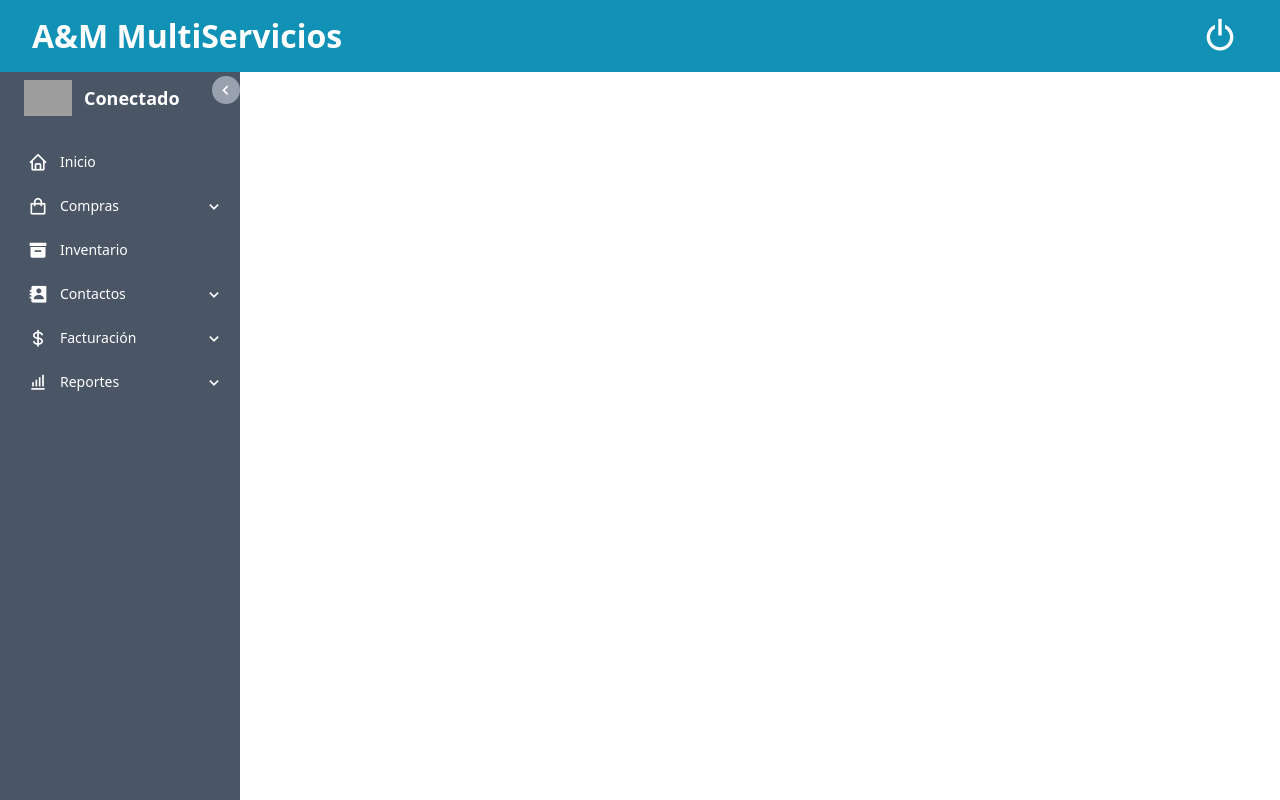
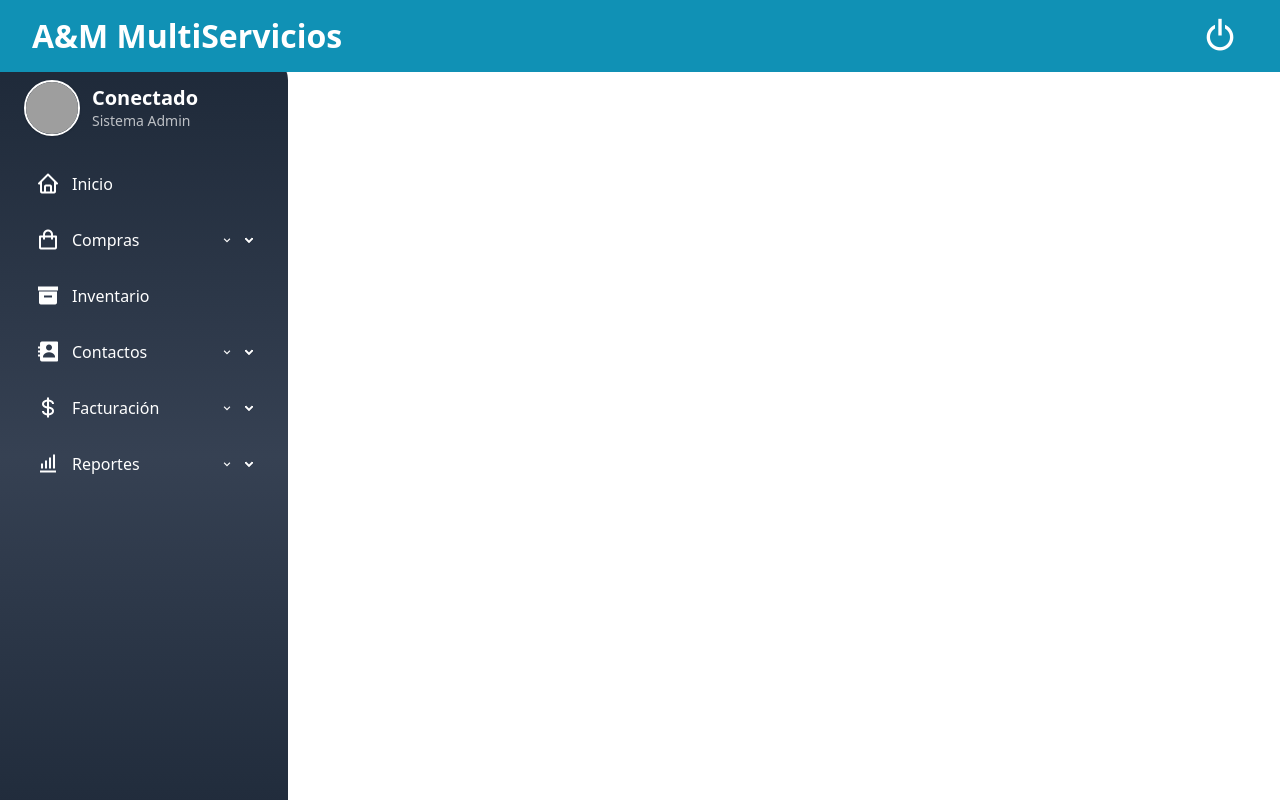
Before and after one commit to JoseMi317/store-app, an Angular app: page / in a window 1280 px wide. Built offline with nearby package versions, Linux system fonts and the light colour scheme; grey boxes are pictures that could not be loaded.

Commit message:
fix a sidebar

```diff
--- a/package.json
+++ b/package.json
@@ -22,6 +22,7 @@
     "@angular/router": "^19.0.0",
     "@angular/ssr": "^19.0.7",
     "@tailwindcss/postcss": "^4.1.5",
+    "daisyui": "^5.0.35",
     "express": "^4.18.2",
     "postcss": "^8.5.3",
     "rxjs": "~7.8.0",
--- a/src/app/app.component.html
+++ b/src/app/app.component.html
@@ -1,21 +1,13 @@
+<div class="flex flex-col h-screen">
+    <!-- Navbar normal -->
+    <app-navbar></app-navbar>
+    <div class="flex flex-1 overflow-hidden py-14">
+      <aside class="w-72 bg-base-200 shadow-inner">
+        <app-sidebar></app-sidebar>
+      </aside>
 
-<app-navbar></app-navbar>
-<app-sidebar></app-sidebar>
-<router-outlet></router-outlet>
-<!--
-    Aqui seguis con el codigo en el o la importacion de componentes.
-    Te recomiendo seguir una estructura bastante organizada.
-    A su vez te recomiendo tener buenas extensiones para el desarrollo web... te dejo unas
-    -> Git Lens
-    -> Prettier
-    -> angular language service
-    -> Angular Snippets
-    -> Angular 2 TypeScript Snippets
-    -> Angular schematics
-    -> indent-rainbow
-    -> y sobre todo GitHub Copilot esta neta que te va a servir... Y si
-    no tienes la version paga puedes usar el de la universidad o el de la escuela
-    en github student developer pack podes pedir el git pro solo  con tu correo de la U
-    y neta que te lo recomindo jeje suerte guapo me preguntas cualquier coosa o si alguien ams lee esto
-    suerte en su poryecto y cualquier duda me pueden preguntar :3
--->
+      <main class="flex-1 overflow-auto p-6 bg-base-100">
+        <router-outlet></router-outlet>
+      </main>
+    </div>
+  </div>
--- a/src/app/app.routes.ts
+++ b/src/app/app.routes.ts
@@ -1,6 +1,8 @@
 import { Routes } from '@angular/router';
-import { CompranuevaComponent } from './components/COMPRANUEVA/compranueva.component';
+import { CompranuevaComponent } from './pages/COMPRANUEVA/compranueva.component';
 
 export const routes: Routes = [
-    {path: 'compranueva', component: CompranuevaComponent}
+    {
+        path: 'compranueva', component: CompranuevaComponent
+    },
 ];
--- a/src/app/components/sidebar/sidebar.component.html
+++ b/src/app/components/sidebar/sidebar.component.html
@@ -1,78 +1,89 @@
-<div class="sidebar fixed top-16 left-0 flex flex-col items-center justify-between w-60 h-full p-4 bg-gray-600 transition-all duration-300 ease-in-out">
-    <div class="encabezado w-full">
-        <div class="menu-btn absolute top-3 right-0 flex items-center justify-center w-7 h-7 rounded-full bg-gray-400 text-white cursor-pointer transition-all duration-300 ease-in-out">
-            <i class='bx bx-chevron-left text-xl'></i>
-        </div>
-        <div class="brand2 flex items-center gap-3 pl-2 mb-7 overflow-hidden">
-            <img src="/IMG/57967b8930c1ce7f5269370bb3faea67.jpg" alt="" class="w-12">
-            <span class="text-white text-lg font-semibold">Conectado</span>
+<div class="drawer lg:drawer-open">
+    <input id="my-drawer" type="checkbox" class="drawer-toggle" />
+    <div class="drawer-side">
+      <label for="my-drawer" class="drawer-overlay"></label>
+
+      <aside class="menu p-6 w-72 min-h-screen bg-gradient-to-b from-gray-800 via-gray-700 to-gray-800 text-white shadow-2xl rounded-tr-3xl">
+
+        <div class="flex items-center gap-3 mb-6">
+          <img src="/IMG/57967b8930c1ce7f5269370bb3faea67.jpg" class="w-14 h-14 rounded-full border-2 border-white shadow" alt="Logo" />
+          <div>
+            <span class="text-xl font-bold leading-tight block">Conectado</span>
+            <span class="text-sm opacity-70">Sistema Admin</span>
           </div>
         </div>
 
-    <div class="menu-container flex flex-col items-center w-full h-full">
-        <ul class="menu w-full flex flex-col gap-2">
-            <li class="menu-item relative">
-                <a href="#" class="menu-link flex items-center py-2 text-white text-sm rounded-md hover:bg-gray-400">
-                    <i class='bx bx-home text-xl px-3'></i>
-                    <span>Inicio</span>
+        <ul class="space-y-2">
+          <li>
+            <a class="items-center gap-3 p-3 rounded-lg hover:bg-gray-600 transition">
+              <i class="bx bx-home text-2xl"></i>
+              <span class="text-base font-medium">Inicio</span>
             </a>
           </li>
-            <li class="menu-item relative">
-                <a href="#" class="menu-link flex items-center py-2 text-white text-sm rounded-md hover:bg-gray-400" data-submenu-target="submenu1">
-                    <i class='bx bx-shopping-bag text-xl px-3'></i>
-                    <span>Compras</span>
-                    <i class='bx bx-chevron-down text-xl ml-auto'></i>
-                </a>
-                <ul id="submenu1" class="sub-menu overflow-hidden h-0 transition-all duration-300 ease-in-out bg-gray-400 rounded-md">
+
           <li>
-                        <a routerLink="/compranueva"
-                           routerLinkActive="active"
-                           class="sub-menu-link flex ml-10 py-2 text-white text-xs font-semibold rounded-md hover:bg-gray-500">
-                          Compra Nueva
+            <details class="group">
+              <summary class="flex items-center gap-3 p-3 rounded-lg hover:bg-gray-600 cursor-pointer transition">
+                <i class="bx bx-shopping-bag text-2xl"></i>
+                <span class="text-base font-medium">Compras</span>
+                <i class="bx bx-chevron-down ml-auto transition-transform group-open:rotate-180"></i>
+              </summary>
+              <ul class="ml-8 mt-2 space-y-1">
+                <li><a  class="block py-2 pl-2 rounded-md hover:bg-gray-700 text-sm">Compra Nueva</a></li>
+                <li><a  class="block py-2 pl-2 rounded-md hover:bg-gray-700 text-sm">Historial Compra</a></li>
+              </ul>
+            </details>
+          </li>
+
+          <li>
+            <a class="flex items-center gap-3 p-3 rounded-lg hover:bg-gray-600 transition">
+              <i class="bx bxs-box text-2xl"></i>
+              <span class="text-base font-medium">Inventario</span>
             </a>
           </li>
-                    <li><a href="#" class="sub-menu-link flex ml-10 py-2 text-white text-xs font-semibold rounded-md hover:bg-gray-500">Historial Compra</a></li>
+
+          <li>
+            <details class="group">
+              <summary class="flex items-center gap-3 p-3 rounded-lg hover:bg-gray-600 cursor-pointer transition">
+                <i class="bx bxs-contact text-2xl"></i>
+                <span class="text-base font-medium">Contactos</span>
+                <i class="bx bx-chevron-down ml-auto transition-transform group-open:rotate-180"></i>
+              </summary>
+              <ul class="ml-8 mt-2 space-y-1">
+                <li><a class="block py-2 pl-2 rounded-md hover:bg-gray-700 text-sm">Proveedores</a></li>
+                <li><a class="block py-2 pl-2 rounded-md hover:bg-gray-700 text-sm">Clientes</a></li>
               </ul>
+            </details>
           </li>
-            <li class="menu-item relative">
-                <a href="/Inventario.html" class="menu-link flex items-center py-2 text-white text-sm rounded-md hover:bg-gray-400">
-                    <i class='bx bxs-box text-xl px-3'></i>
-                    <span>Inventario</span>
-                </a>
+
+          <li>
+            <details class="group">
+              <summary class="flex items-center gap-3 p-3 rounded-lg hover:bg-gray-600 cursor-pointer transition">
+                <i class="bx bx-dollar text-2xl"></i>
+                <span class="text-base font-medium">Facturación</span>
+                <i class="bx bx-chevron-down ml-auto transition-transform group-open:rotate-180"></i>
+              </summary>
+              <ul class="ml-8 mt-2 space-y-1">
+                <li><a class="block py-2 pl-2 rounded-md hover:bg-gray-700 text-sm">Nueva Venta</a></li>
+                <li><a class="block py-2 pl-2 rounded-md hover:bg-gray-700 text-sm">Administrar Facturas</a></li>
+              </ul>
+            </details>
           </li>
-            <li class="menu-item relative">
-                <a href="#" class="menu-link flex items-center py-2 text-white text-sm rounded-md hover:bg-gray-400" data-submenu-target="submenu2">
-                    <i class='bx bxs-contact text-xl px-3'></i>
-                    <span>Contactos</span>
-                    <i class='bx bx-chevron-down text-xl ml-auto'></i>
-                </a>
-                <ul id="submenu2" class="sub-menu overflow-hidden h-0 transition-all duration-300 ease-in-out bg-gray-400 rounded-md">
-                    <li><a href="/Proveedores.html" class="sub-menu-link flex ml-10 py-2 text-white text-xs font-semibold rounded-md hover:bg-gray-500">Contacto Proveedores</a></li>
-                    <li><a href="/Clientes.html" class="sub-menu-link flex ml-10 py-2 text-white text-xs font-semibold rounded-md hover:bg-gray-500">Contacto Clientes</a></li>
+
+          <li>
+            <details class="group">
+              <summary class="flex items-center gap-3 p-3 rounded-lg hover:bg-gray-600 cursor-pointer transition">
+                <i class="bx bx-bar-chart-alt text-2xl"></i>
+                <span class="text-base font-medium">Reportes</span>
+                <i class="bx bx-chevron-down ml-auto transition-transform group-open:rotate-180"></i>
+              </summary>
+              <ul class="ml-8 mt-2 space-y-1">
+                <li><a class="block py-2 pl-2 rounded-md hover:bg-gray-700 text-sm">Ventas</a></li>
+                <li><a class="block py-2 pl-2 rounded-md hover:bg-gray-700 text-sm">Productos</a></li>
               </ul>
-            </li>
-            <li class="menu-item relative">
-                <a href="#" class="menu-link flex items-center py-2 text-white text-sm rounded-md hover:bg-gray-400" data-submenu-target="submenu3">
-                    <i class='bx bx-dollar text-xl px-3'></i>
-                    <span>Facturación</span>
-                    <i class='bx bx-chevron-down text-xl ml-auto'></i>
-                </a>
-                <ul id="submenu3" class="sub-menu overflow-hidden h-0 transition-all duration-300 ease-in-out bg-gray-400 rounded-md">
-                    <li><a href="/NuevaVenta.html" class="sub-menu-link flex ml-10 py-2 text-white text-xs font-semibold rounded-md hover:bg-gray-500">Nueva Venta</a></li>
-                    <li><a href="/Facturas.html" class="sub-menu-link flex ml-10 py-2 text-white text-xs font-semibold rounded-md hover:bg-gray-500">Administrar facturas</a></li>
-                </ul>
-            </li>
-            <li class="menu-item relative">
-                <a href="#" class="menu-link flex items-center py-2 text-white text-sm rounded-md hover:bg-gray-400" data-submenu-target="submenu4">
-                    <i class='bx bx-bar-chart-alt text-xl px-3'></i>
-                    <span>Reportes</span>
-                    <i class='bx bx-chevron-down text-xl ml-auto'></i>
-                </a>
-                <ul id="submenu4" class="sub-menu overflow-hidden h-0 transition-all duration-300 ease-in-out bg-gray-400 rounded-md">
-                    <li><a href="/ReporteVentas.html" class="sub-menu-link flex ml-10 py-2 text-white text-xs font-semibold rounded-md hover:bg-gray-500">Reporte ventas</a></li>
-                    <li><a href="/ReporteProductos.html" class="sub-menu-link flex ml-10 py-2 text-white text-xs font-semibold rounded-md hover:bg-gray-500">Reporte productos</a></li>
-                </ul>
+            </details>
           </li>
         </ul>
+      </aside>
     </div>
 </div>
--- a/src/app/components/COMPRANUEVA/compranueva.component.ts
+++ b/src/app/pages/COMPRANUEVA/compranueva.component.ts
@@ -6,6 +6,5 @@ Component({
     styleUrls: ["./compranueva.component.css"],
 })
 export class CompranuevaComponent {
-    title = "Compra Nueva";
-    constructor() {}
-    }
+
+}
--- a/src/styles.css
+++ b/src/styles.css
@@ -1,2 +1,2 @@
-/* You can add global styles to this file, and also import other style files */
 @import "tailwindcss";
+@plugin "daisyui";
```
Also changed, not shown: src/app/components/sidebar/sidebar.component.ts (+2 -29 lines), src/app/pages/COMPRANUEVA/compranueva.component.css (renamed from src/app/components/COMPRANUEVA/compranueva.component.css), src/app/pages/COMPRANUEVA/compranueva.component.html (renamed from src/app/components/COMPRANUEVA/compranueva.component.html), 1 other file (tests, documents, lock files or other folders). Lines whose indentation alone changed are shown as unchanged.
